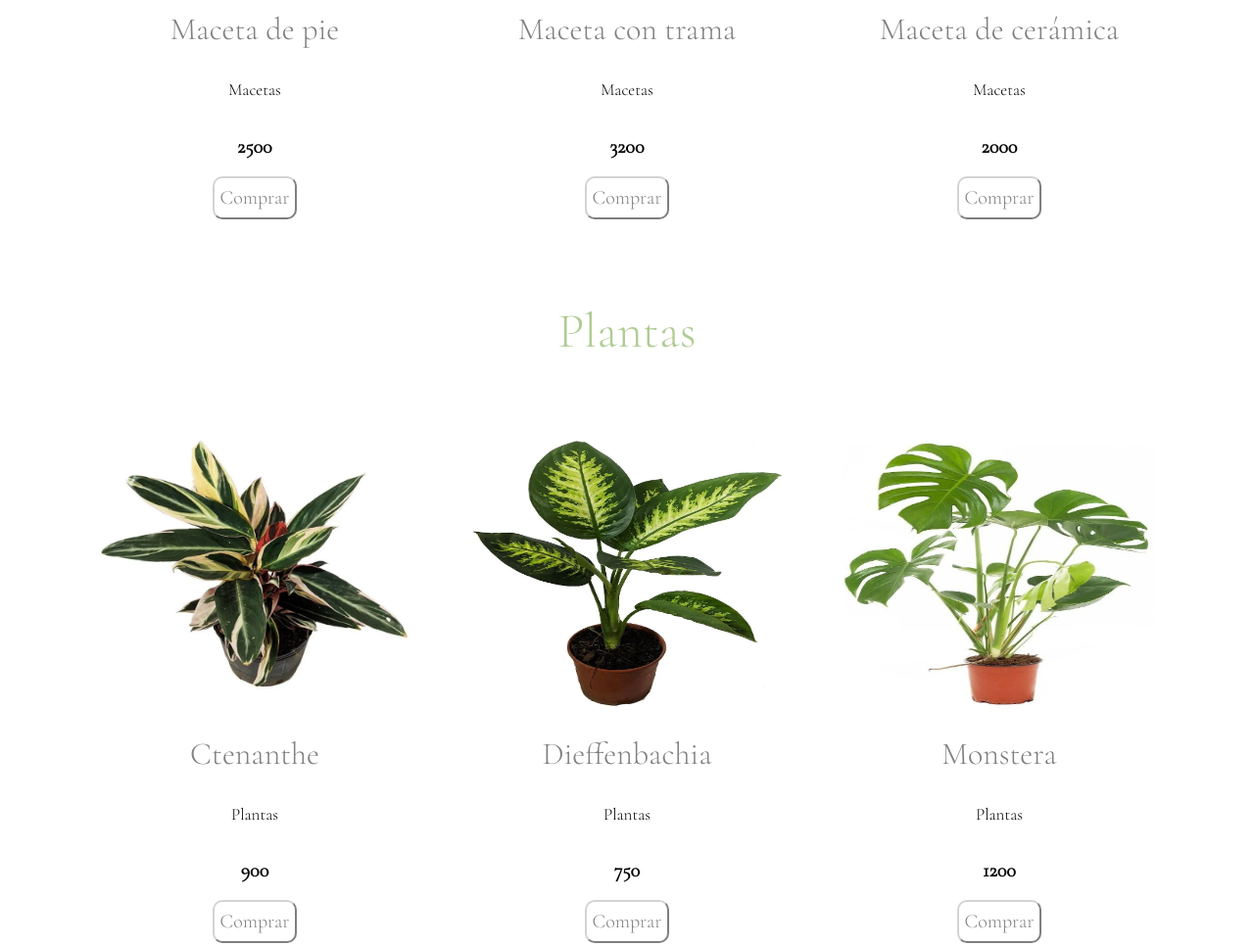
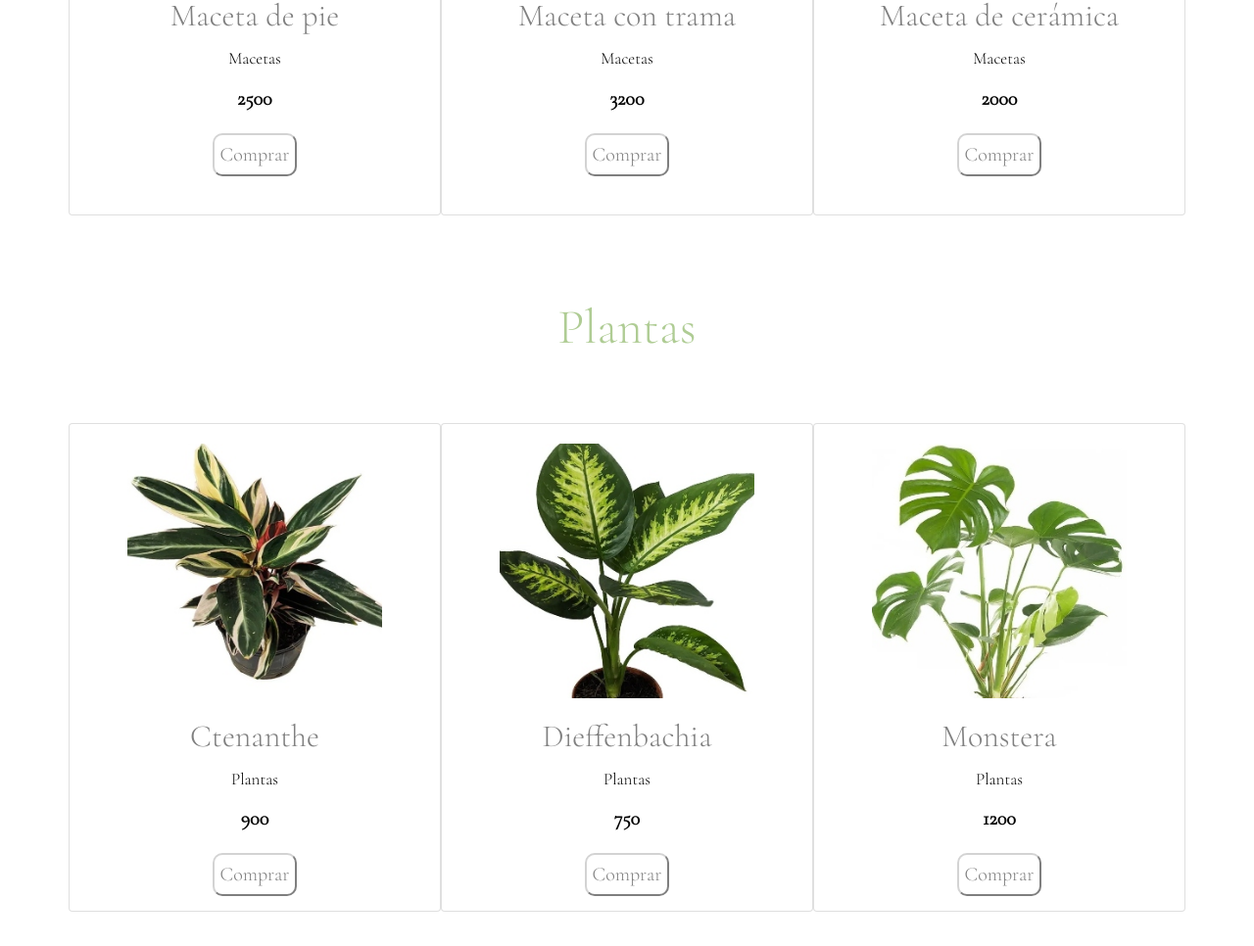
Before and after one commit to micaelascanio/scaniojs2, a plain HTML site: page Clase 3 y 4/DOM/prod.html in a window 1280 px wide. Shown: the part 1193-2159 px from the top of the page at 98% size. Drawn offline with nearby package versions, Linux system fonts and the light colour scheme; some packages are replaced by stand-ins of ours; a script that the page names is missing.

Commit message:
se actualiza repo

```diff
--- a/Clase 3 y 4/DOM/prod.js
+++ b/Clase 3 y 4/DOM/prod.js
@@ -30,9 +30,9 @@
 
 
 
- const producto1 = new producto("1","Ctenanthe", "Plantas", 900, "../img/ctenanthe2.webp");
- const producto2 = new producto("2","Dieffenbachia", "Plantas", 750, "../img/dieffenbachia.webp");
- const producto3 = new producto("3","Monstera", "Plantas", 1200,"../img/monstera3.webp");
+ const producto1 = new producto("1","Ctenanthe", "Plantas", 900, "../img/ctenanthe2.jpg");
+ const producto2 = new producto("2","Dieffenbachia", "Plantas", 750, "../img/dieffenbachia.jpg");
+ const producto3 = new producto("3","Monstera", "Plantas", 1200,"../img/monstera3.jpg");
 
 
  const productos = [producto1, producto2, producto3]
@@ -59,6 +59,8 @@
 
 const aniadirATabla = (event) => {
 
+  debugger
+
   let productoAniadido = productos.find(p => p.id == event.target.id)
 
     let ObjToJson = JSON.stringify(productoAniadido)
@@ -71,6 +73,7 @@ const aniadirATabla = (event) => {
       </tr>`)
 
 }
+
 
 
 
@@ -112,11 +115,12 @@ productos.forEach(e => {
   div1.appendChild(h41)
   div1.appendChild(botonComprar)
 
-  div1.setAttribute("class", "div1")
-  h31.setAttribute("class", "producto")
-  p1.setAttribute("class", "detalle")
+  div1.setAttribute("class", "div1 col mb-4 card")
+  div1.setAttribute("style","width: 18rem")
+  h31.setAttribute("class", "card-title producto")
+  p1.setAttribute("class","card-text detalle")
   h41.setAttribute("class", "precio")
-  img1.setAttribute("class", "img1")
+  img1.setAttribute("class","img1 card-img-top")
   botonComprar.setAttribute("class", "btn btn-light")
   botonComprar.setAttribute("class", "col-lg-4 row-sm-1")
   botonComprar.setAttribute("class", "buttonC")
@@ -175,11 +179,11 @@ $.get(url, (respuesta, estado)=>{
         respuesta.forEach (e=> {
 
         $("#productosMacetas").append(`
-        <div class="div1">
+        <div class="div1 col mb-4 card">
         <br>
-        <img class="img1" src=${e.img}></img>
-        <h3 class="producto">${e.nombre}</h3>
-        <p class="detalle">${e.categoria}</p>
+        <img class="img1 card-img-top" src=${e.img}></img>
+        <h3 class="producto card-title">${e.nombre}</h3>
+        <p class="detalle card-text">${e.categoria}</p>
         <h4 class="precio">${e.precio}</h4>
         <button class="buttonC" id = ${e.id} onClick="clickButton(${e.id})">Comprar</button>
         <br>
--- a/Clase 3 y 4/DOM/productos.json
+++ b/Clase 3 y 4/DOM/productos.json
@@ -1,6 +1,6 @@
 [
     {
-        "img": "../img/macetapie.webp",
+        "img": "../img/macetapie.jpg",
         "nombre": "Maceta de pie",
         "precio": "2500",
         "categoria": "Macetas",
--- a/Clase 3 y 4/css.css
+++ b/Clase 3 y 4/css.css
@@ -19,7 +19,7 @@
     font-size: 32px;
     text-align: center;
     color: grey;
-    padding: 15px;
+
 }
 .subSection{
     font-family: 'Cormorant Garamond', serif;
@@ -41,7 +41,7 @@
     font-size: 17px;
     text-align: center;
     color: black;
-    padding: 7px;
+
 }
 .campos{
         font-family: 'Cormorant Garamond', serif;
@@ -55,7 +55,6 @@
     font-size: 20px;
     text-align: center;
     color: black;
-    padding: 10px;
     font-weight: bold;
 }
 
@@ -72,6 +71,8 @@
     background-color: white;
     border-color: lightgrey;
     border-radius: 10px;
+    margin: 15px;
+
 }
 .buttonC:hover{
     padding: 5px;
@@ -118,14 +119,11 @@
     align-items: center;
     flex-grow: 1;
 }
-.img2{
-    width: 250px;
-    height: 150px;
-}
 
 .img1{
-    width: 350px;
+    width: 300px;
     height: 300px;
+    padding: 20px;
 }
 .btnBorrar{
     background-color: red;
```
Also changed, not shown: Clase 3 y 4/img/ctenanthe2.jpg (added), Clase 3 y 4/img/ctenanthe2.webp (deleted), Clase 3 y 4/img/dieffenbachia.jpg (added), Clase 3 y 4/img/dieffenbachia.webp (deleted), Clase 3 y 4/img/macetaceramica.jpg, Clase 3 y 4/img/macetaceramica2.jpg, Clase 3 y 4/img/macetapie.jpg (added), Clase 3 y 4/img/macetapie.webp (deleted), Clase 3 y 4/img/monstera3.jpg (added), Clase 3 y 4/img/producto1.jpg (deleted), Clase 3 y 4/img/producto1.webp (deleted), Clase 3 y 4/img/producto2.webp (deleted), Clase 3 y 4/img/producto3.webp (deleted).
